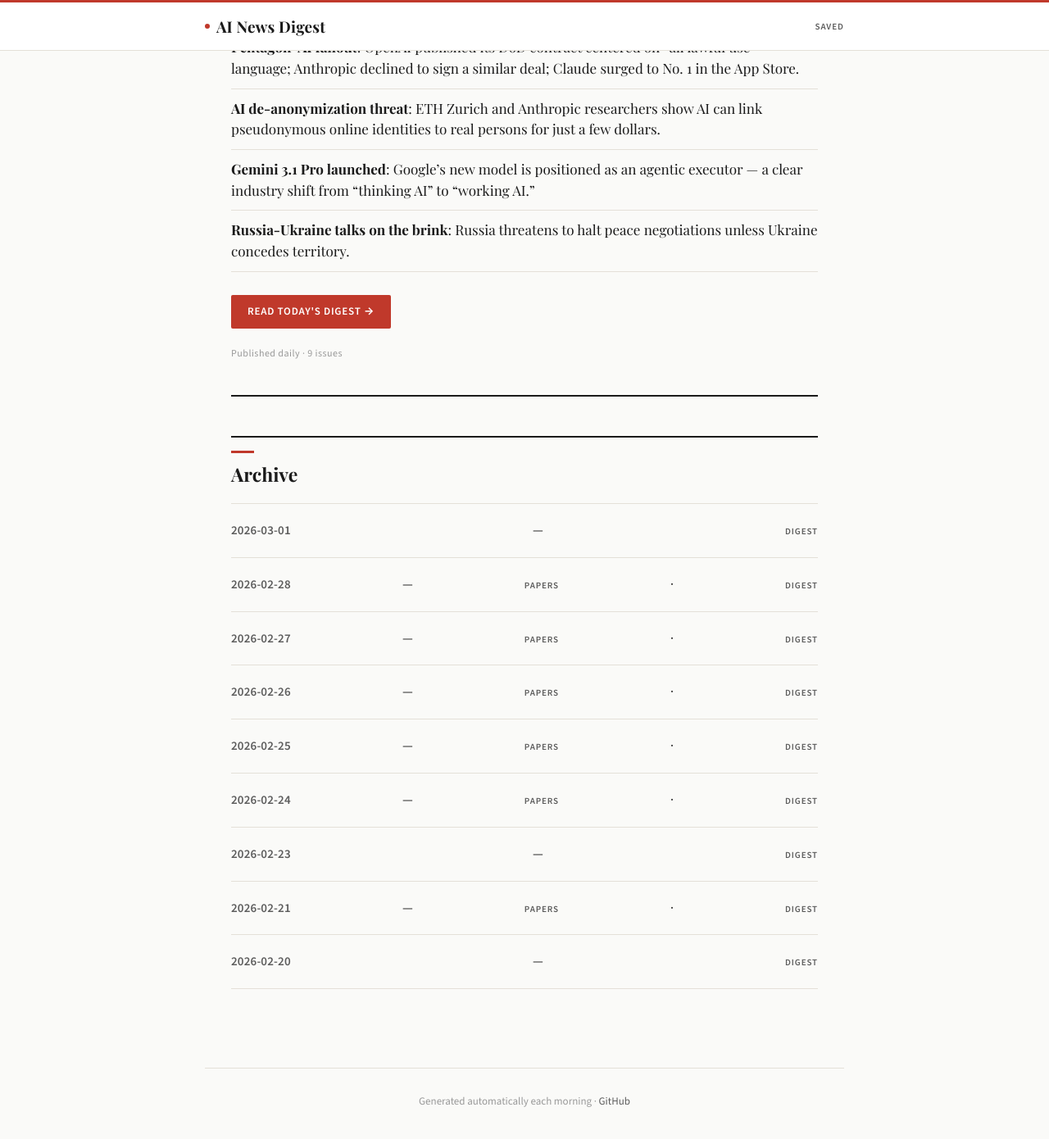
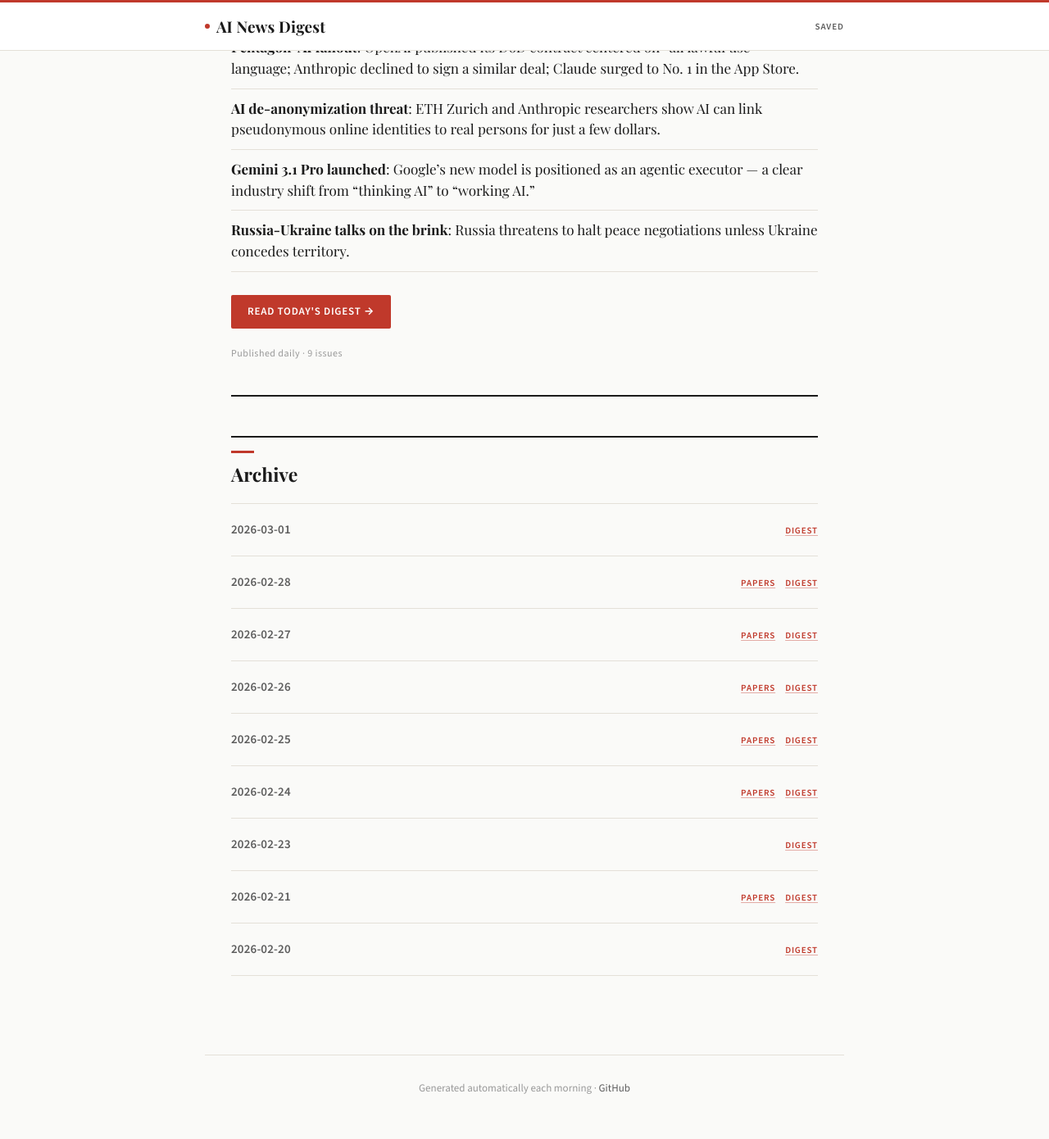
Before and after one commit to eddyariki/news-feed-digest, a Jekyll site: the page built from index.md, in a window 1280 px wide and 1400 px high, scrolled down 183 px. Shown: the top 1390 px of the window at 82% size. Built offline with Jekyll 4.4.1, drawn with Linux system fonts in a browser that asks for light colours; some web fonts are replaced.

Commit message:
Fix archive list layout and make links visually clickable
- Remove justify-content: space-between from archive li; use gap + margin-right: auto on date so links cluster to the right without stray text-node flex items
- Strip — and · separators from archive rows in index.md (they were anonymous flex items causing uneven spacing)
- Change archive link color from text-muted to accent with underline so links are clearly clickable
- Update run-digest.sh to generate the clean format on future runs

Co-Authored-By: Claude Sonnet 4.6 <noreply@anthropic.com>

```diff
--- a/_layouts/default.html
+++ b/_layouts/default.html
@@ -337,8 +337,7 @@
       border-bottom: 1px solid var(--border);
       display: flex;
       align-items: baseline;
-      justify-content: space-between;
-      gap: 1.25rem;
+      gap: 0.75rem;
     }
     .content.is-index > ul > li:first-child { border-top: 1px solid var(--border); }
     .content.is-index > ul > li > strong {
@@ -348,6 +347,7 @@
       font-variant-numeric: tabular-nums;
       letter-spacing: 0.01em;
       flex-shrink: 0;
+      margin-right: auto;
       color: var(--text-muted);
     }
     .content.is-index > ul > li a {
@@ -356,13 +356,17 @@
       font-weight: 700;
       letter-spacing: 0.08em;
       text-transform: uppercase;
-      color: var(--text-muted);
-      text-decoration: none;
-      transition: color 0.15s;
+      color: var(--accent);
+      text-decoration: underline;
+      text-underline-offset: 2px;
+      text-decoration-color: color-mix(in srgb, var(--accent) 40%, transparent);
+      transition: color 0.15s, text-decoration-color 0.15s;
       white-space: nowrap;
       padding: 0; border: none; border-radius: 0;
     }
-    .content.is-index > ul > li a:hover { color: var(--accent); text-decoration: none; }
+    .content.is-index > ul > li a:hover {
+      text-decoration-color: var(--accent);
+    }
 
     /* ── Footer ─────────────────────────────────────────── */
     .site-footer {
--- a/index.md
+++ b/index.md
@@ -16,12 +16,12 @@ highlights: |
 
 ## Archive
 
-- **2026-03-01** — [Digest](2026-03-01/digest)
-- **2026-02-28** — [Papers](2026-02-28/papers) · [Digest](2026-02-28/digest)
-- **2026-02-27** — [Papers](2026-02-27/papers) · [Digest](2026-02-27/digest)
-- **2026-02-26** — [Papers](2026-02-26/papers) · [Digest](2026-02-26/digest)
-- **2026-02-25** — [Papers](2026-02-25/papers) · [Digest](2026-02-25/digest)
-- **2026-02-24** — [Papers](2026-02-24/papers) · [Digest](2026-02-24/digest)
-- **2026-02-23** — [Digest](2026-02-23/digest)
-- **2026-02-21** — [Papers](2026-02-21/papers) · [Digest](2026-02-21/digest)
-- **2026-02-20** — [Digest](2026-02-20/digest)
+- **2026-03-01** [Digest](2026-03-01/digest)
+- **2026-02-28** [Papers](2026-02-28/papers) [Digest](2026-02-28/digest)
+- **2026-02-27** [Papers](2026-02-27/papers) [Digest](2026-02-27/digest)
+- **2026-02-26** [Papers](2026-02-26/papers) [Digest](2026-02-26/digest)
+- **2026-02-25** [Papers](2026-02-25/papers) [Digest](2026-02-25/digest)
+- **2026-02-24** [Papers](2026-02-24/papers) [Digest](2026-02-24/digest)
+- **2026-02-23** [Digest](2026-02-23/digest)
+- **2026-02-21** [Papers](2026-02-21/papers) [Digest](2026-02-21/digest)
+- **2026-02-20** [Digest](2026-02-20/digest)
```
